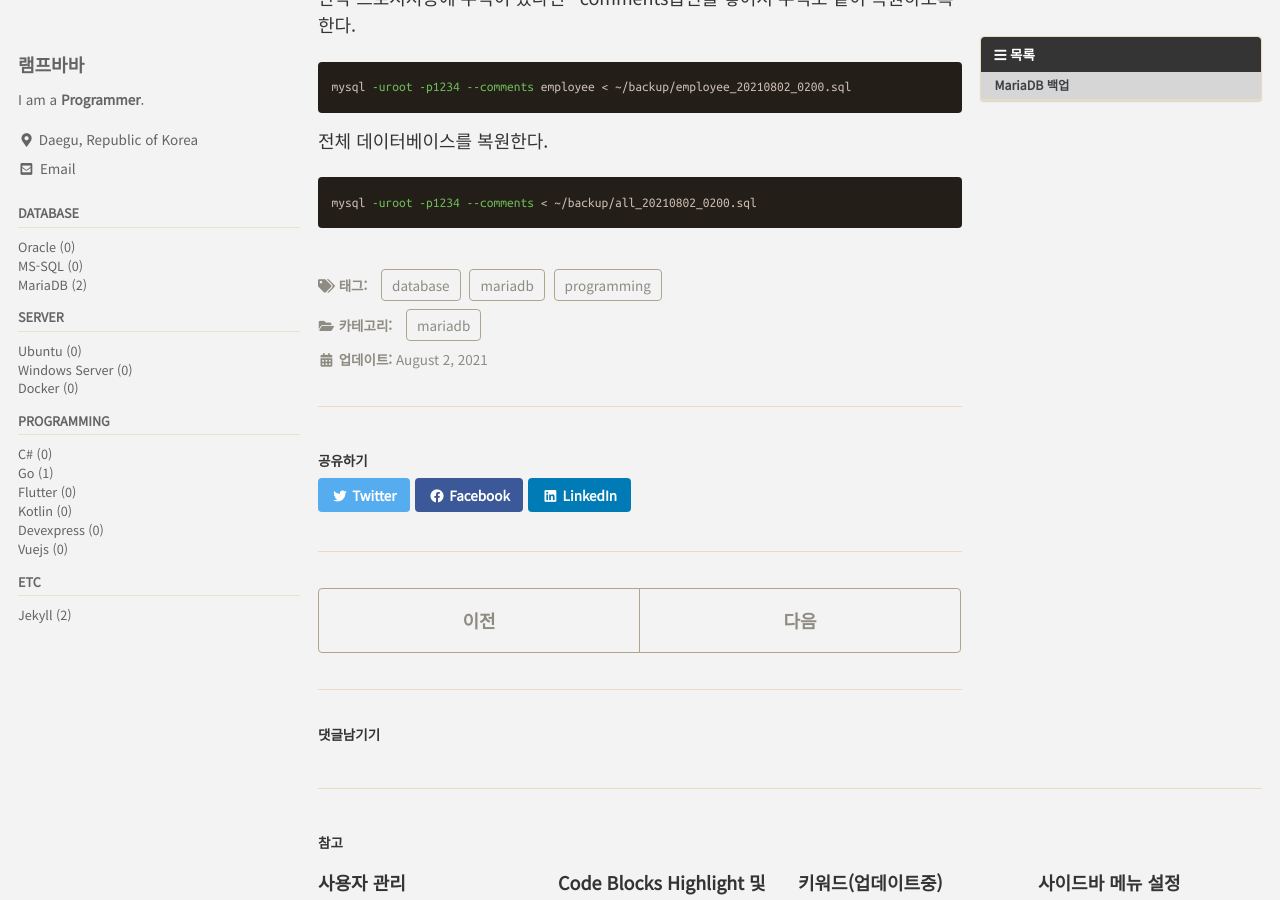
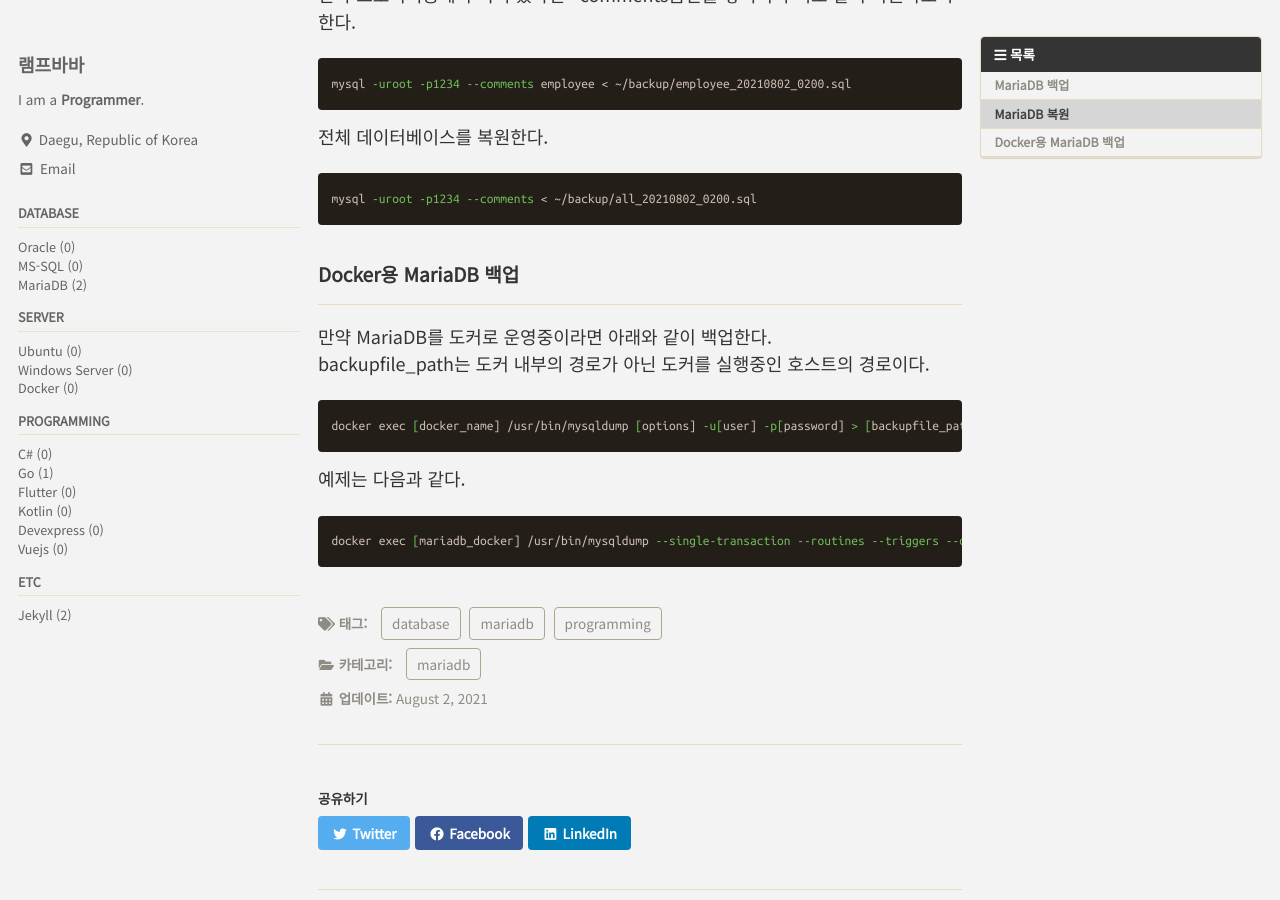
Before and after one commit to lampbaba/lampbaba.github.io, a Jekyll site: the page built from _posts/mariadb/2021-08-02-backup-restore.md, in a window 1280 px wide and 900 px high, scrolled down 881 px. Built offline with Jekyll 4.4.1, drawn with Linux system fonts in a browser that asks for light colours; cached includes are drawn as plain includes; comment, search, counter and statistics services are not loaded.

Commit message:
Docker용 MariaDB백업 방법 추가

````diff
--- a/_posts/mariadb/2021-08-02-backup-restore.md
+++ b/_posts/mariadb/2021-08-02-backup-restore.md
@@ -37,7 +37,7 @@ mysqldump --single-transaction --routines --triggers --databases employee -uroot
 mysqldump --single-transaction --routines --triggers --all-databases -uroot -p1234 > ~/backup/all_20210802_0200.sql
 ```
 
-### MariaDB 복원
+#### MariaDB 복원
 ---
 
 위의 예제에서 백업된 데이터베이스를 기준으로 예제를 작성한다.
@@ -56,3 +56,17 @@ mysql -uroot -p1234 --comments employee < ~/backup/employee_20210802_0200.sql
 ```sh
 mysql -uroot -p1234 --comments < ~/backup/all_20210802_0200.sql
 ```
+
+#### Docker용 MariaDB 백업
+---
+
+만약 MariaDB를 도커로 운영중이라면 아래와 같이 백업한다.
+backupfile_path는 도커 내부의 경로가 아닌 도커를 실행중인 호스트의 경로이다.
+```sh
+docker exec [docker_name] /usr/bin/mysqldump [options] -u[user] -p[password] > [backupfile_path]
+```
+
+예제는 다음과 같다.
+```sh
+docker exec [mariadb_docker] /usr/bin/mysqldump --single-transaction --routines --triggers --databases employee -uroot -p1234 > ~/backup/employee_20210802_0200.sql
+```
````
